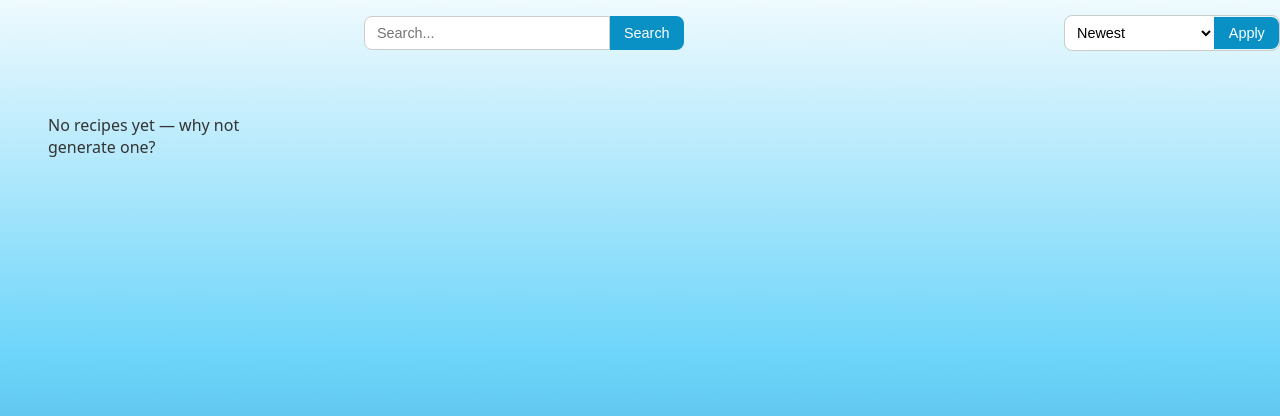
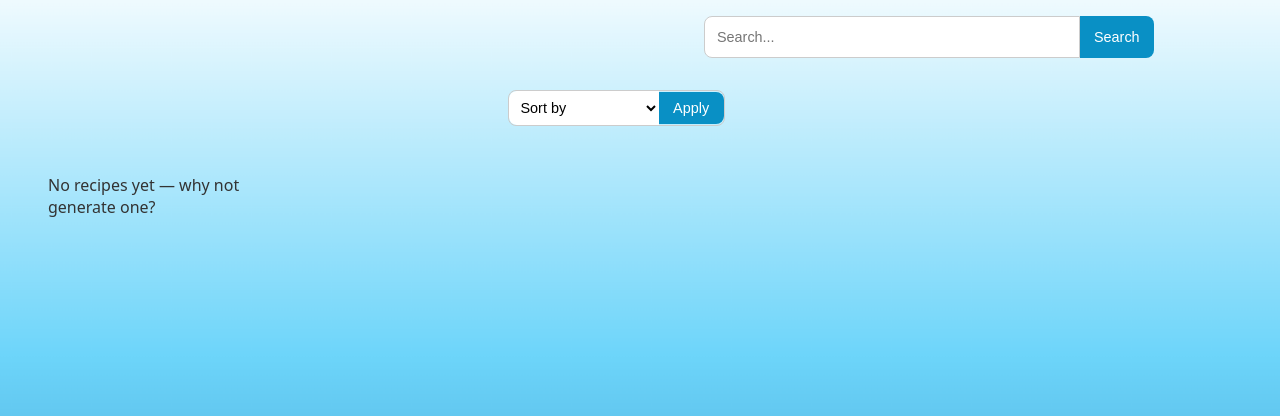
Before and after one commit to Vidya-GM/Recipe_Generator, a Django app: page /search/ in a window 1280 px wide. Shown: the part 44-460 px from the top of the page. Run offline with Django 5.2, Linux system fonts and the light colour scheme; data that the repository does not hold is empty.

Commit message:
Enhancing search and sort bar

```diff
--- a/culinary_cloud_ai/applications/recipes/templates/recipes/recipe_list.html
+++ b/culinary_cloud_ai/applications/recipes/templates/recipes/recipe_list.html
@@ -4,22 +4,28 @@
 {% block content %}
 
 <div class="search-sort-container">
-  <div class="search-bar">
+
+  <form class="search-bar" method="GET" action="/recipes/">
     <input type="text" name="q" value="{{ request.GET.q }}" placeholder="Search...">
     <button type="submit">Search</button>
-  </div>
+  </form>
 
   <form class="sort-form" method="GET" action="/recipes/">
     <input type="hidden" name="q" value="{{ request.GET.q }}">
     <select name="sort">
-        <option value="-created_at" {% if request.GET.sort == "-created_at" or not request.GET.sort %}selected{% endif %}>Newest</option>
+      <option value="" disabled {% if not request.GET.sort %}selected{% endif %}>Sort by</option>
+      <option value="-created_at" {% if request.GET.sort == "-created_at" %}selected{% endif %}>Newest</option>
       <option value="created_at" {% if request.GET.sort == "created_at" %}selected{% endif %}>Oldest</option>
       <option value="-likes_count" {% if request.GET.sort == "-likes_count" %}selected{% endif %}>Most Liked</option>
       <option value="-annotated_comments_count" {% if request.GET.sort == "-annotated_comments_count" %}selected{% endif %}>Most Commented</option>
     </select>
     <button type="submit">Apply</button>
   </form>
+
 </div>
+
+
+
 
   <div class="recipe-grid">
     {% for recipe in recipes %}
--- a/culinary_cloud_ai/config/static/css/main.css
+++ b/culinary_cloud_ai/config/static/css/main.css
@@ -1079,12 +1079,13 @@ html, body {
   justify-content: center;
   margin: 1rem auto;
   width: 100%;
-  max-width: 320px;
+  max-width: 450px;
+  margin-left: 44rem;
 }
 
 .search-bar input[type="text"] {
   flex: 1;
-  padding: 0.5rem 0.75rem;
+  padding: 0.75rem 0.75rem;
   border: 1px solid #ccc;
   border-radius: 8px 0 0 8px;
   font-size: 0.9rem;
@@ -1118,13 +1119,14 @@ html, body {
 }
 
 .sort-form {
-  width: 214px; /* half of search bar */
+  width: 215px; /* half of search bar */
   display: flex;
   align-items: center;
   gap: 0;
   border: 1px solid #ccc;
   border-radius: 8px;
   overflow: hidden;
+  margin-right: 3rem;
 }
 
 .sort-form select {
@@ -1154,6 +1156,8 @@ html, body {
 .sort-form button:hover {
   background-color: #555;
 }
+
+
 
 
 
```
Also changed, not shown: culinary_cloud_ai/applications/recipe_user/templates/recipe_user/my_recipe_list.html (+6 -4 lines). Lines whose indentation alone changed are shown as unchanged.
